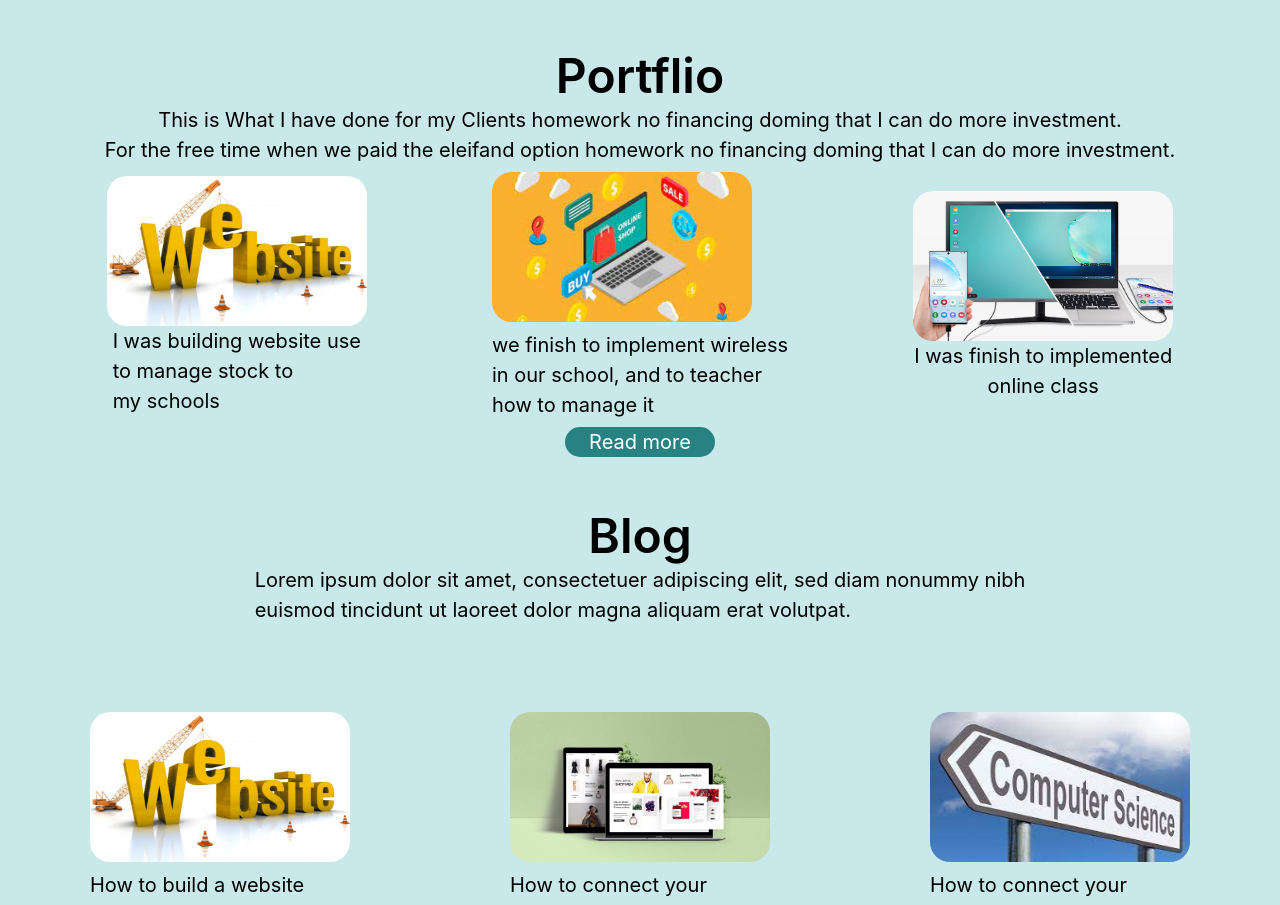
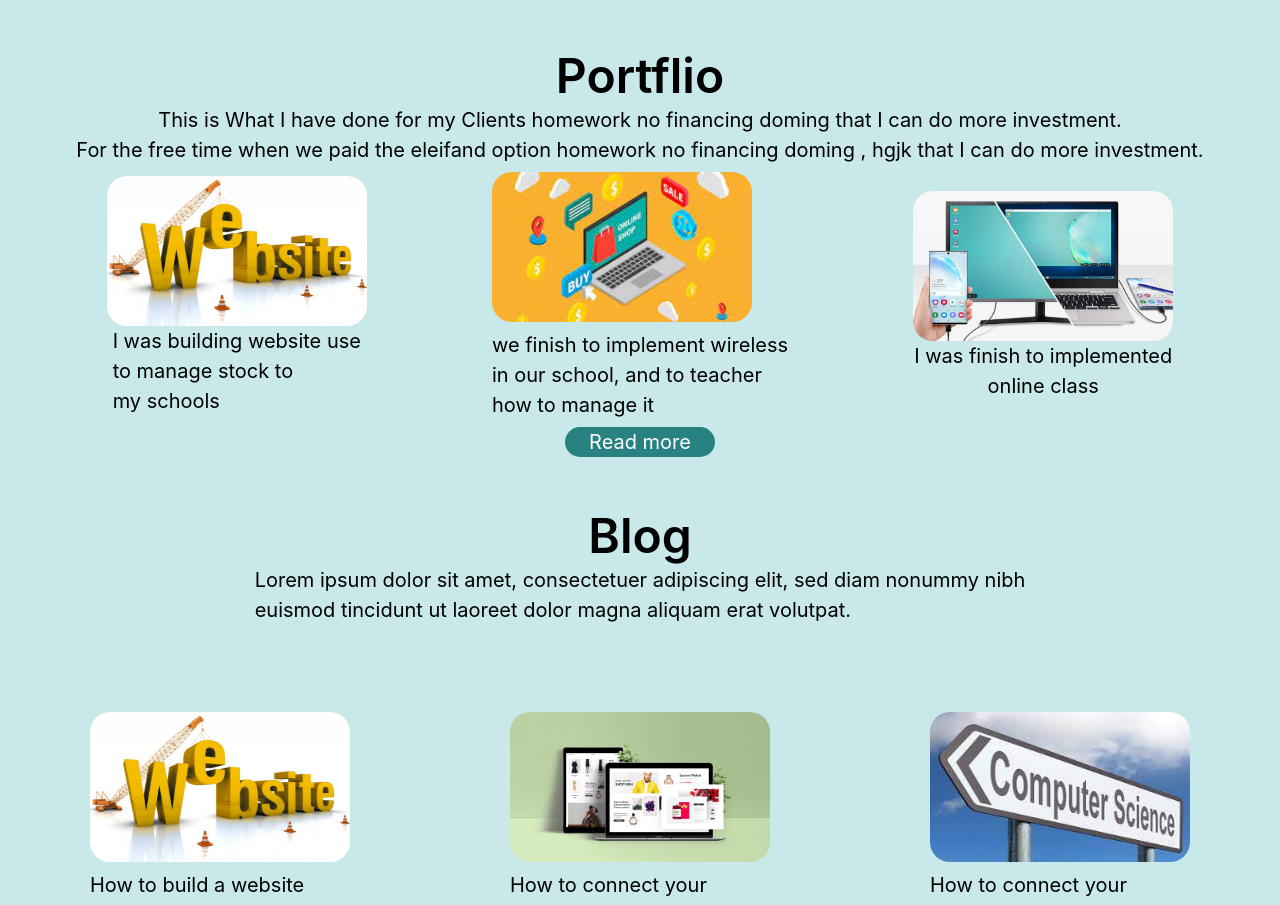
Before and after one commit to NTElissa/my-brand, a plain HTML site: page index.html in a window 1280 px wide. Shown: the part 1478-2383 px from the top of the page. Drawn offline with Linux system fonts and the light colour scheme.

```diff
--- a/index.html
+++ b/index.html
@@ -104,7 +104,7 @@
   <div class="head_portflio">  <p class=" t_portflio">Portflio </p>
     <p class="def_portflio">This  is What I have done for my Clients
       homework no financing doming that I can do more investment.<br> For the free time when
-           we paid the eleifand option homework no financing doming that I can do more investment.
+           we paid the eleifand option homework no financing doming , hgjk that I can do more investment.
     </p></div>
    <div class="all_portf">
     <div class="portflio_a">
```
